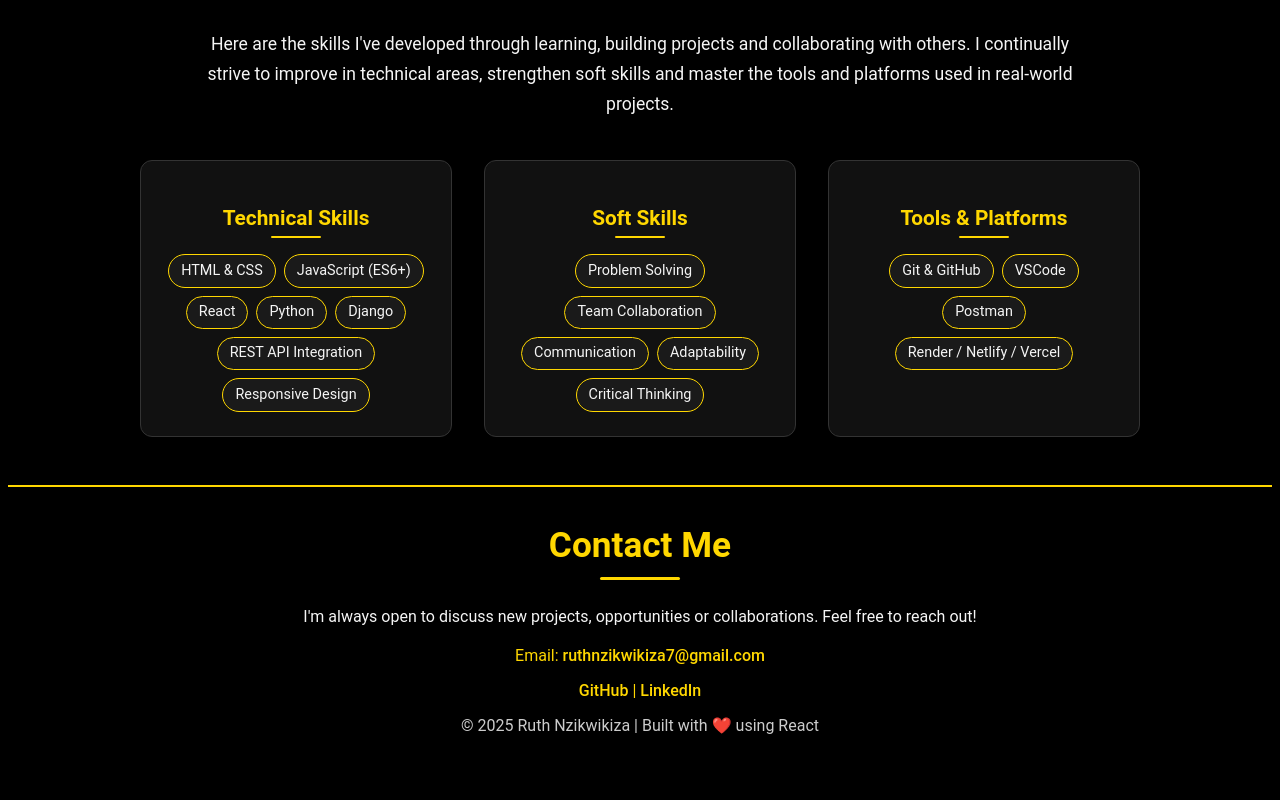
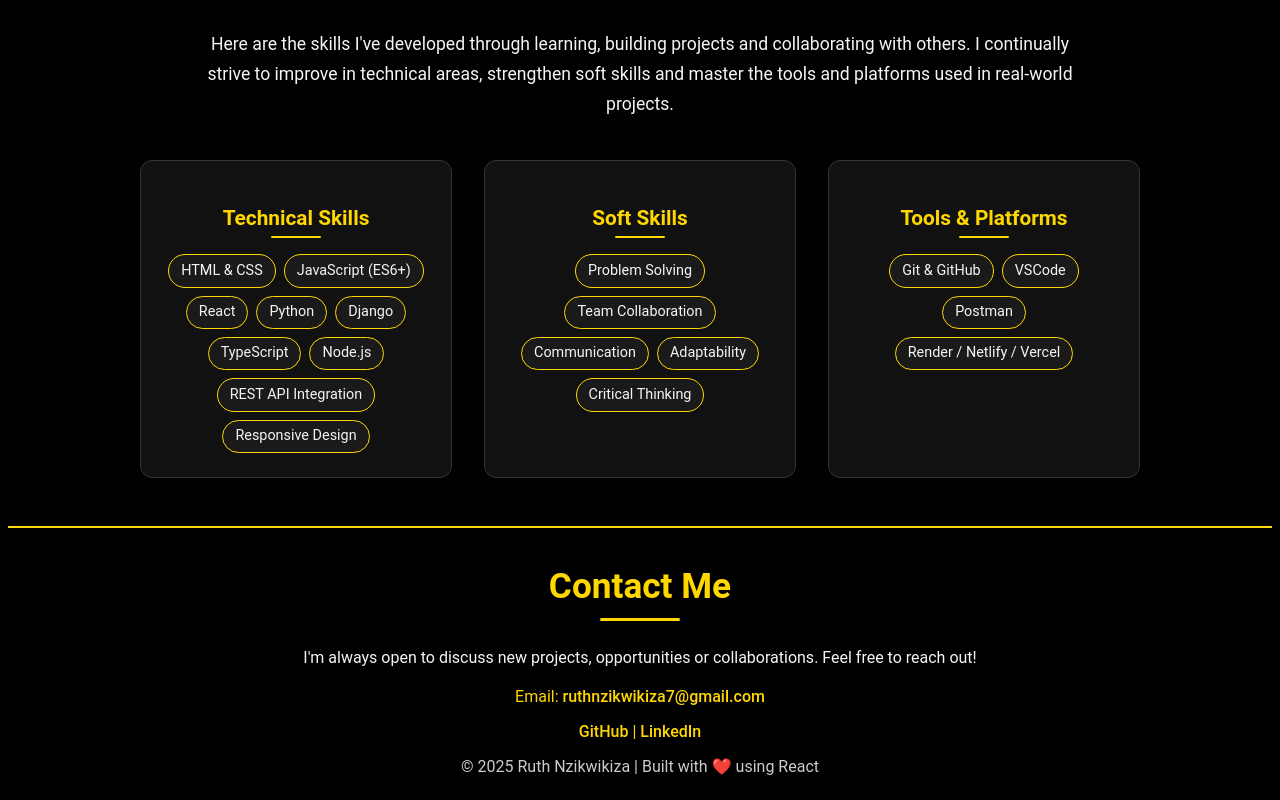
Before and after one commit to RuthNzikwikiza/Ruthportfolio, a React (Vite) app: page / in a window 1280 px wide. Shown: the part 1967-2767 px from the top of the page. Before the commit the page ends 2726 px from the top, so only its background shows below. Built offline with nearby package versions, Linux system fonts and the light colour scheme.

Commit message:
edited skills

```diff
--- a/src/components/Skills.jsx
+++ b/src/components/Skills.jsx
@@ -6,6 +6,8 @@ const technicalSkills = [
   "React",
   "Python",
   "Django",
+  "TypeScript",
+  "Node.js",
   "REST API Integration",
   "Responsive Design"
 ];
```
